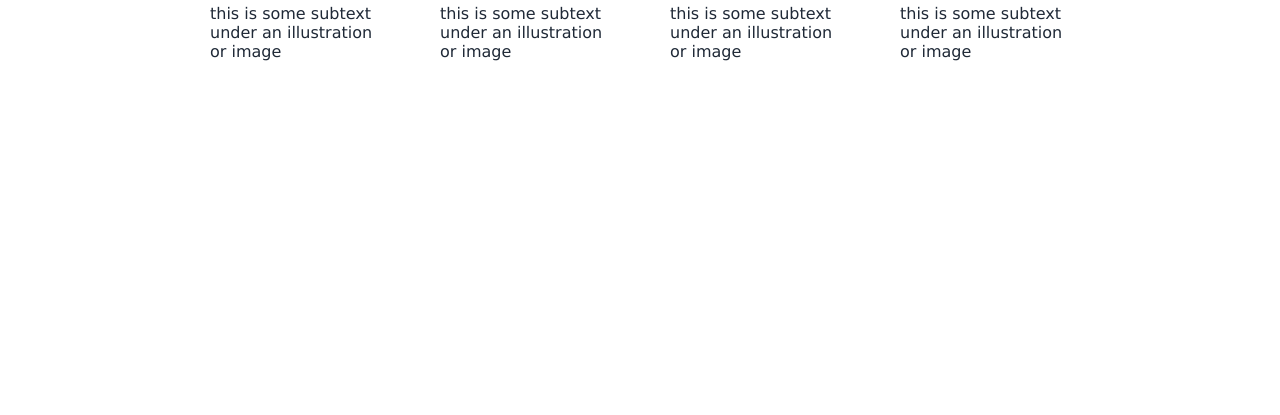
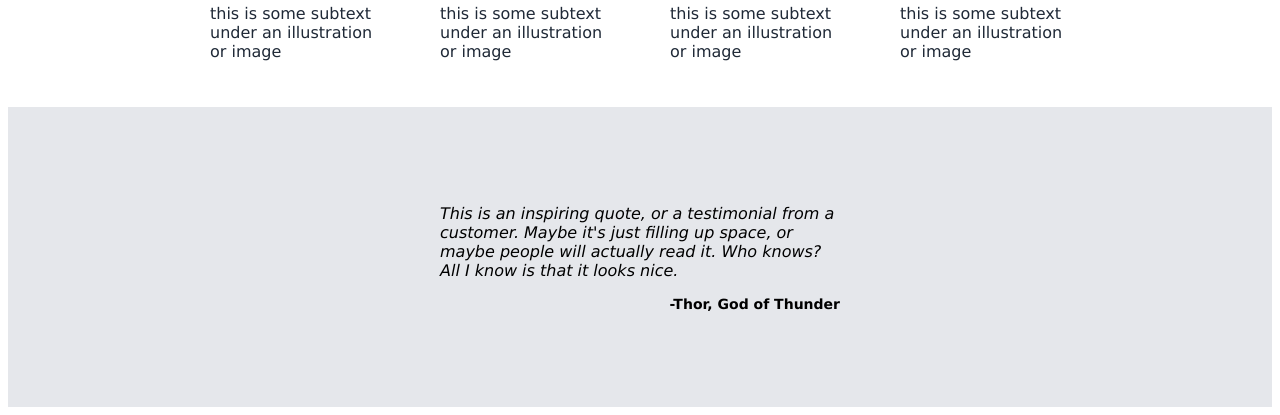
Before and after one commit to asparts/Odin-project, a plain HTML site: page landing-page/index.html in a window 1280 px wide. Shown: the part 793-1208 px from the top of the page. Before the commit the page ends 908 px from the top, so only its background shows below. Drawn offline with Linux system fonts and the light colour scheme.

Commit message:
landing-page content-3

```diff
--- a/landing-page/index.html
+++ b/landing-page/index.html
@@ -54,5 +54,12 @@
     </div>
 </div>
 
+<div class="content-3">
+    <div class="quote">
+    <p id="p-quote">This is an inspiring quote, or a testimonial from a customer. Maybe it's just filling up space, or maybe people will actually read it. Who knows? All I know is that it looks nice.</p>
+    <p id="p-author">-Thor, God of Thunder</p>
+    </div>
+</div>
+
 </body>
 </html>
--- a/landing-page/style.css
+++ b/landing-page/style.css
@@ -112,3 +112,25 @@ a{
     margin-top: 20px;
     margin-bottom: 10px;
 }
+.content-3{
+    background-color: #E5E7EB;
+    height: 300px;
+    display:flex;
+    flex-direction: column;
+    justify-content: center;
+    align-items: center;
+}
+.content-3 .quote{
+    width: 400px;
+    display: flex;
+    flex-direction: column;
+}
+#p-quote {
+    font-style: italic;
+}
+#p-author{
+    font-weight: bold;
+    align-self: flex-end;
+    margin-top: 0;
+    font-size: 14px;
+}
```
